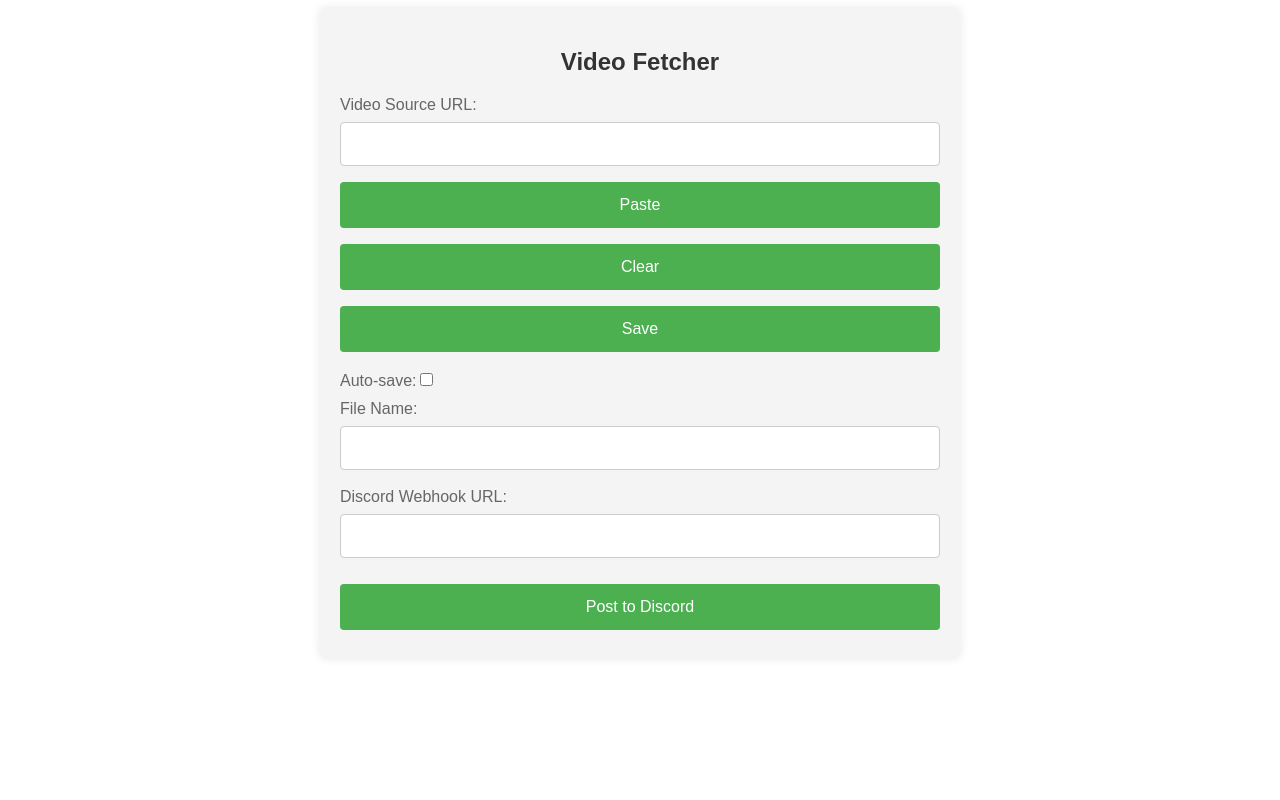
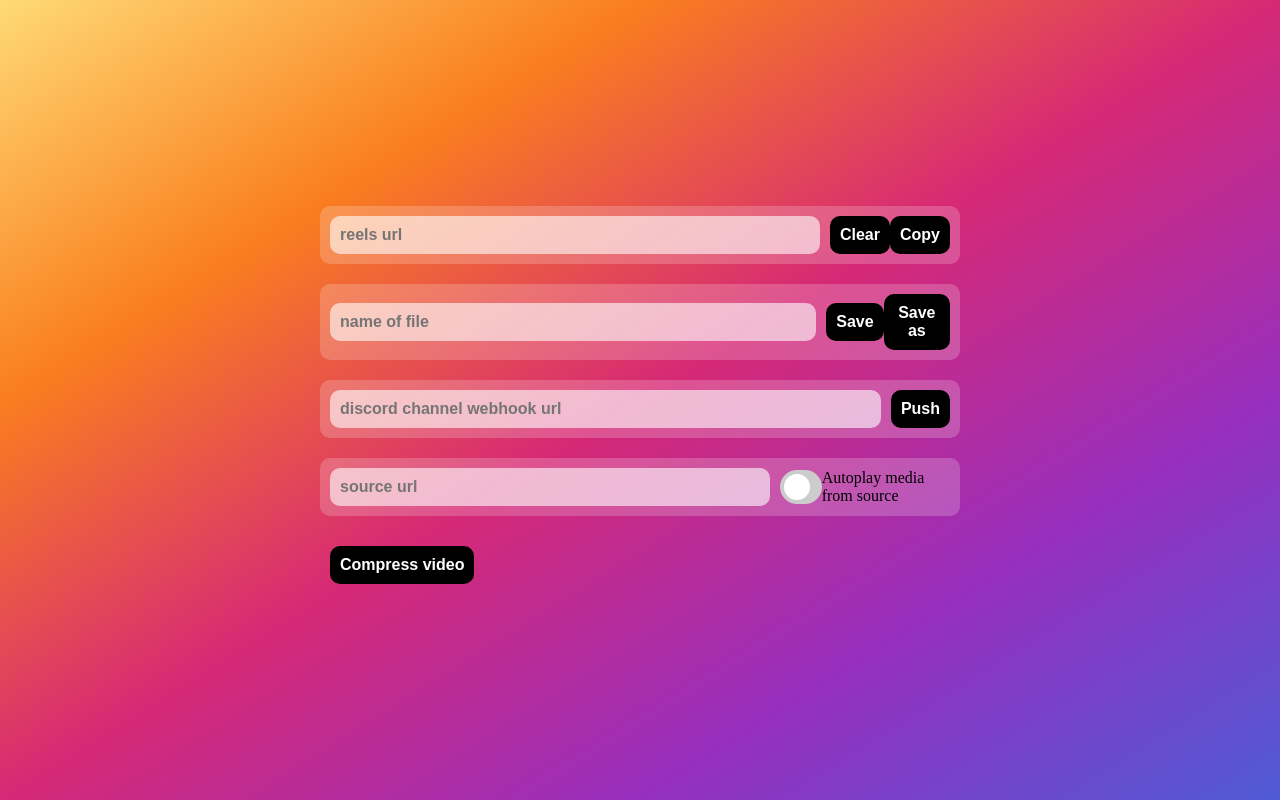
Before and after one commit to el3mentry/IG-Fetch, a Next.js app: page / in a window 1280 px wide. Built offline with nearby package versions, Linux system fonts and the light colour scheme.

Commit message:
new UI and react-icons integrated

```diff
--- a/components/Home.tsx
+++ b/components/Home.tsx
@@ -49,7 +49,11 @@ export default function Home() {
   };
 
   const handleSave = () => {
-    // Implement your save functionality here
+    throw new Error("Not implemented yet.");
+  };
+
+  const handleSaveAs = () => {
+    throw new Error("Not implemented yet.");
   };
 
   const handleToggle = () => {
@@ -57,7 +61,7 @@ export default function Home() {
   };
 
   const handlePlay = () => {
-    // Implement your play functionality here
+    throw new Error("Not implemented yet.");
   };
 
   const handleClose = () => {
@@ -65,58 +69,54 @@ export default function Home() {
   };
 
   return (
-    <div className="App">
-      <h2>Video Fetcher</h2>
-      <form onSubmit={handleSubmit}>
-        <label>
-          Video Source URL:
-          <input
-            type="text"
-            value={sourceUrl}
-            onChange={(e) => setSourceUrl(e.target.value)}
-            required
-          />
-          <button type="button" onClick={handlePaste}>
-            Paste
-          </button>
-          <button type="button" onClick={handleClear}>
-            Clear
-          </button>
-          <button type="button" onClick={handleSave}>
-            Save
-          </button>
+    <div className="container">
+
+      <div className="box">
+        <input type="text" placeholder="reels url" className="field" />
+        <button className="button" type="button">
+          Clear
+        </button>
+        <button className="button" type="button">
+          Copy
+        </button>
+      </div>
+
+      <div className="box">
+        <input type="text" placeholder="name of file" className="field" />
+        <button className="button" type="button">
+          Save
+        </button>
+        <button className="button" type="button">
+          Save as
+        </button>
+      </div>
+
+      <div className="box">
+        <input
+          type="text"
+          placeholder="discord channel webhook url"
+          className="field"
+        />
+        <button className="button" type="button">
+          Push
+        </button>
+      </div>
+
+      <div className="box">
+        <input type="text" placeholder="source url" className="field" />
+        <label className="switch">
+          <input type="checkbox" title="switch" />
+          <span className="slider round"></span>
         </label>
-        <label>
-          Auto-save:
-          <input type="checkbox" checked={autoSave} onChange={handleToggle} />
-        </label>
-        {videoPlayer && (
-          <div>
-            <video src={videoPlayer} controls />
-            <button type="button" onClick={handleClose}>
-              Close Video
-            </button>
-          </div>
-        )}
-        <label>
-          File Name:
-          <input
-            type="text"
-            value={fileName}
-            onChange={(e) => setFileName(e.target.value)}
-          />
-        </label>
-        <label>
-          Discord Webhook URL:
-          <input
-            type="text"
-            value={webhookUrl}
-            onChange={(e) => setWebhookUrl(e.target.value)}
-            required
-          />
-        </label>
-        <button type="submit">Post to Discord</button>
-      </form>
+        <p>Autoplay media from source</p>
+      </div>
+
+      <div className="box align-items-center no-background">
+        <button className="button" type="button">
+          Compress video
+        </button>
+      </div>
+
     </div>
   );
 }
--- a/package.json
+++ b/package.json
@@ -6,7 +6,8 @@
     "cheerio": "^1.0.0-rc.12",
     "next": "^14.0.4",
     "react": "^18.2.0",
-    "react-dom": "^18.2.0"
+    "react-dom": "^18.2.0",
+    "react-icons": "^5.0.1"
   },
   "scripts": {
     "dev": "next dev"
--- a/styles/globals.css
+++ b/styles/globals.css
@@ -1,55 +1,129 @@
-.App {
-    font-family: Arial, sans-serif;
-    width: 100%;
-    max-width: 600px;
-    margin: 0 auto;
-    background-color: #f4f4f4;
-    padding: 20px;
-    border-radius: 5px;
-    box-shadow: 0px 0px 10px rgba(0, 0, 0, 0.1);
+* {
+  box-sizing: border-box;
+  margin: 0;
+  padding: 0;
 }
 
-  .App h2 {
-    color: #333;
-    text-align: center;
-    margin-bottom: 20px;
+body {
+  background: linear-gradient(to bottom right, #feda75, #fa7e1e, #d62976, #962fbf, #4f5bd5) fixed;
+  display: flex;
+  justify-content: center;
+  align-items: center;
 }
 
-  .App label {
-    display: block;
-    margin-bottom: 10px;
-    color: #666;
+.container {
+  display: flex;
+  flex-direction: column;
+  justify-content: center;
+  align-items: center;
+  height: 100vh;
+  width: 50%;
 }
 
-  .App input[type="text"] {
+.box {
+  display: flex;
+  flex-direction: row;
+  justify-content: space-between;
+  align-items: center;
+  margin: 10px;
+  padding: 10px;
+  border-radius: 10px;
+  background-color: #FFFFFF33;
   width: 100%;
-    padding: 12px 20px;
-    margin: 8px 0;
-    display: inline-block;
-    border: 1px solid #ccc;
-    border-radius: 4px;
-    box-sizing: border-box;
-    font-size: 16px;
 }
 
-  .App button {
+.field {
   width: 100%;
-    background-color: #4caf50;
-    color: white;
-    padding: 14px 20px;
-    margin: 8px 0;
+  padding: 10px;
+  margin-right: 10px;
   border: none;
-    border-radius: 4px;
-    cursor: pointer;
+  border-radius: 10px;
   font-size: 16px;
+  font-weight: bold;
+  color: #000000;
+  background-color: #FFFFFF99;
 }
 
-  .App button:hover {
-    background-color: #45a049;
+.button {
+  padding: 10px;
+  border: none;
+  border-radius: 10px;
+  font-size: 16px;
+  font-weight: bold;
+  color: #FFFFFF;
+  background-color: #000000;
+  cursor: pointer;
 }
 
-  .App video {
-    width: 100%;
-    max-height: 500px;
-    margin-top: 20px;
+.switch {
+  position: relative;
+  display: inline-block;
+  width: 60px;
+  height: 34px;
 }
+
+.switch input {
+  opacity: 0;
+  width: 0;
+  height: 0;
+}
+
+.align-items-center {
+  align-items: center;
+}
+
+.justify-content-center {
+  justify-content: center;
+}
+
+.no-background {
+  background-color: transparent;
+}
+
+.slider {
+  position: absolute;
+  cursor: pointer;
+  top: 0;
+  left: 0;
+  right: 0;
+  bottom: 0;
+  background-color: #ccc;
+  -webkit-transition: .4s;
+  transition: .4s;
+  border-radius: 34px;
+}
+
+.slider:before {
+  position: absolute;
+  content: "";
+  height: 26px;
+  width: 26px;
+  left: 4px;
+  bottom: 4px;
+  background-color: white;
+  -webkit-transition: .4s;
+  transition: .4s;
+  border-radius: 50%;
+}
+
+input:checked + .slider {
+  background-color: #2196F3;
+}
+
+input:focus + .slider {
+  box-shadow: 0 0 1px #2196F3;
+}
+
+input:checked + .slider:before {
+  -webkit-transform: translateX(26px);
+  -ms-transform: translateX(26px);
+  transform: translateX(26px);
+}
+
+.slider.round {
+  border-radius: 34px;
+}
+
+.slider.round:before {
+  border-radius: 50%;
+}
```
Also changed, not shown: 1 other file (tests, documents, lock files or other folders). Lines whose indentation alone changed are shown as unchanged.
